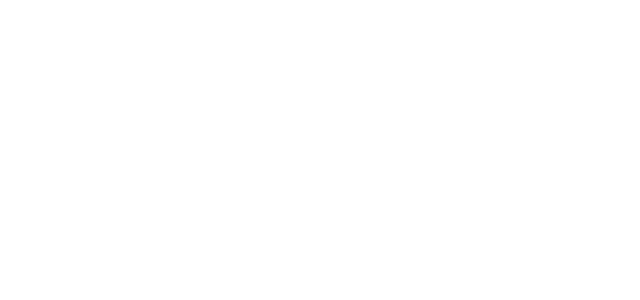
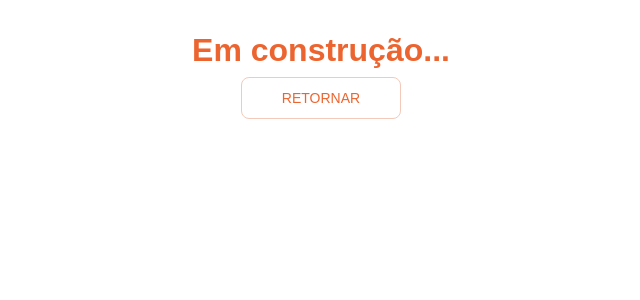
Before and after one commit to leandrobss1/Cash-Register-Closing, a React (Vite) app: page /dashboard in a window 1280 px wide. Before the commit this address had no page. Shown: the top 300 px of the page, without its empty margins (319-959 px from the left). Built offline with nearby package versions, Linux system fonts and the light colour scheme; a web font is replaced by a local one.

Commit message:
feat(dashboard): Criando estrutura do componente dashboard.

```diff
--- /dev/null
+++ b/src/components/Dashboard/Dashboard.tsx
@@ -0,0 +1,16 @@
+import { useRef } from "react";
+import { Link } from "react-router";
+import "./styles.css";
+
+export default function Dashboard() {
+  const pageRef = useRef<HTMLDivElement>(null);
+
+  return (
+    <div className="container-dashboard" ref={pageRef}>
+      <h1>Em construção...</h1>
+      <Link to="/">
+        <button>RETORNAR</button>
+      </Link>
+    </div>
+  );
+}
--- /dev/null
+++ b/src/components/Dashboard/styles.css
@@ -0,0 +1,8 @@
+.container-dashboard {
+  display: flex;
+  align-items: center;
+  margin: 2rem;
+  justify-content: center;
+
+  flex-direction: column;
+}
--- a/src/components/Home/Home.tsx
+++ b/src/components/Home/Home.tsx
@@ -11,6 +11,9 @@
       <Link to="/sangria-de-caixa">
         <button>Sangria de Caixa</button>
       </Link>
+      <Link to="/dashboard">
+        <button>Dashboard</button>
+      </Link>
     </div>
   );
 }
--- a/src/components/Main/Main.tsx
+++ b/src/components/Main/Main.tsx
@@ -1,13 +1,13 @@
 import { useRef, useState } from "react";
 import { caixa } from "../../data/consumo";
+import { Link } from "react-router";
+import { exportElementAsImage } from "../../utils/exportImage";
+import "./styles.css";
 import {
   handleClick,
   handleChange,
   handleClear,
 } from "../../services/calculator";
-import "./styles.css";
-import { Link } from "react-router";
-import { exportElementAsImage } from "../../utils/exportImage";
 
 export default function Main() {
   const pageRef = useRef<HTMLDivElement>(null);
--- a/src/index.tsx
+++ b/src/index.tsx
@@ -1,5 +1,6 @@
 import React from "react";
 import { BrowserRouter, Routes, Route } from "react-router-dom";
+import { GlobalStyle } from "./styles/GlobalStyles.ts";
 
 import { createRoot } from "react-dom/client";
 import { Analytics } from "@vercel/analytics/react";
@@ -7,7 +8,7 @@
 import App from "./App.tsx";
 import Home from "./components/Home/Home.tsx";
 import Bloodletting from "./components/Bloodletting/Bloodletting.tsx";
-import { GlobalStyle } from "./styles/GlobalStyles.ts";
+import Dashboard from "./components/Dashboard/Dashboard.tsx";
 
 createRoot(document.getElementById("root")!).render(
   <React.StrictMode>
@@ -16,6 +17,7 @@
         <Route path="/" element={<Home />} />
         <Route path="fechamento-caixa" element={<App />} />
         <Route path="sangria-de-caixa" element={<Bloodletting />} />
+        <Route path="dashboard" element={<Dashboard />} />
       </Routes>
       <Analytics />
       <GlobalStyle />
```
